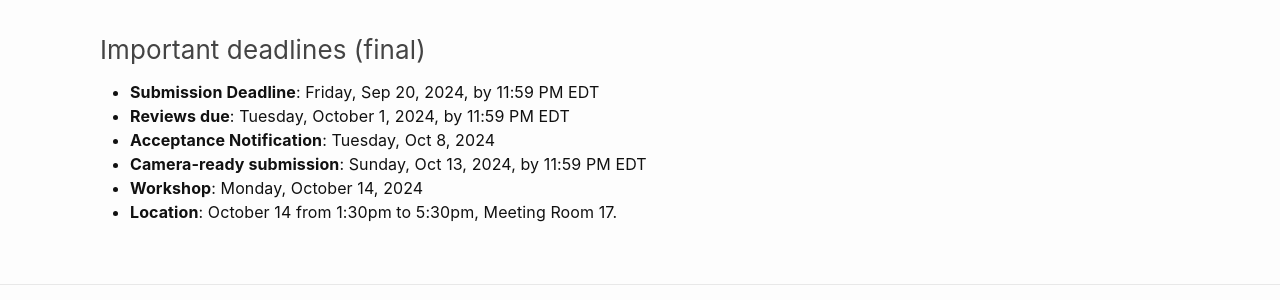
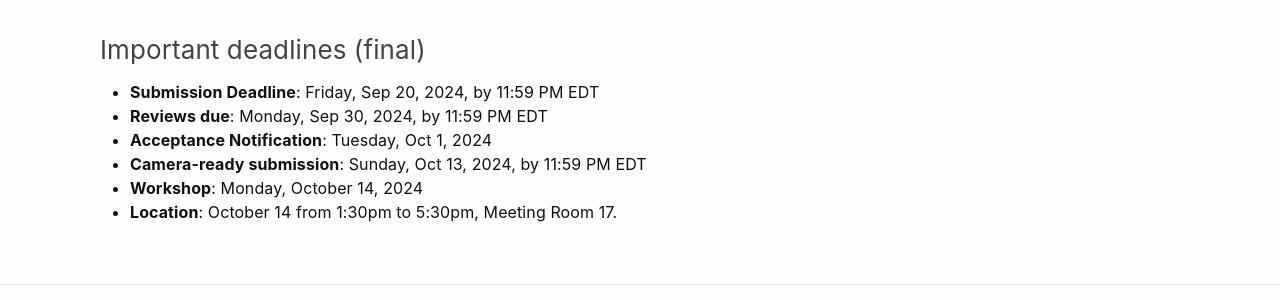
Before and after one commit to montrealrobotics/test-of-time-workshop, a Jekyll site: the page built from callforpapers.md, in a window 1280 px wide. Shown: the part 1454-1754 px from the top of the page. Built offline with Jekyll 4.4.1, drawn with Linux system fonts in a browser that asks for light colours.

Commit message:
Update acceptance notification

```diff
--- a/callforpapers.md
+++ b/callforpapers.md
@@ -38,8 +38,8 @@ This workshop is non-archival, and thus we are happy to review submissions that
 ### Important deadlines (final)
 
 - **Submission Deadline**: Friday, Sep 20, 2024, by 11:59 PM EDT
-- **Reviews due**: Tuesday, October 1, 2024, by 11:59 PM EDT
-- **Acceptance Notification**: Tuesday, Oct 8, 2024
+- **Reviews due**: Monday, Sep 30, 2024, by 11:59 PM EDT
+- **Acceptance Notification**: Tuesday, Oct 1, 2024
 - **Camera-ready submission**: Sunday, Oct 13, 2024, by 11:59 PM EDT
 - **Workshop**: Monday, October 14, 2024
 - **Location**: October 14 from 1:30pm to 5:30pm, Meeting Room 17.
```
Also changed, not shown: 9 other files.
